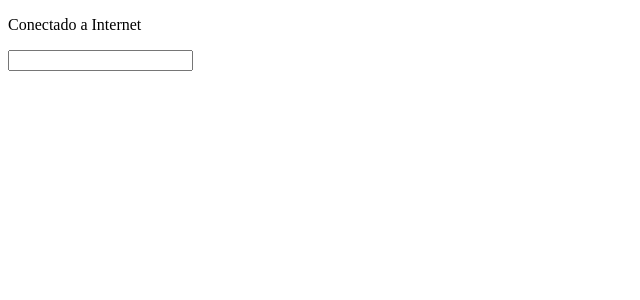
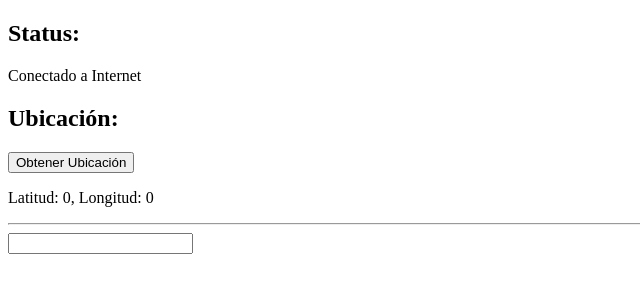
Before and after one commit to carloscdev/vue-pwa-test, a Vue app: page / in a window 1280 px wide. Shown: the top 300 px of the page, without its empty margins (0-640 px from the left). Built offline with nearby package versions, Linux system fonts and the light colour scheme; no server answers.

Commit message:
fix latitude

```diff
--- a/src/App.vue
+++ b/src/App.vue
@@ -1,8 +1,16 @@
 <template>
   <div>
+    <h2>Status: </h2>
     <p v-if="isOnline">Conectado a Internet</p>
     <p v-else>No hay conexión a Internet</p>
   </div>
+  <div>
+    <h2>Ubicación: </h2>
+    <button @click="obtenerUbicacion">Obtener Ubicación</button>
+    <p v-if="isLoading">Calculando ubicación...</p>
+    <p v-if="!isLoading">Latitud: {{ ubicacion.latitude }}, Longitud: {{ ubicacion.longitude }}</p>
+  </div>
+  <hr>
   <router-view/>
 </template>
 
@@ -11,12 +19,37 @@ export default {
   name: 'App',
   data() {
     return {
-      isOnline: navigator.onLine
+      isOnline: navigator.onLine,
+      isLoading: true,
+      ubicacion: {
+        latitude: 0,
+        longitude: 0,
+      },
     }
   },
+  created() {
+    this.obtenerUbicacion();
+  },
   mounted() {
+
     window.addEventListener('online', this.updateConnectionStatus);
     window.addEventListener('offline', this.updateConnectionStatus);
   },
+  methods: {
+    async obtenerUbicacion() {
+      console.log("Obteniendo ubicación ....")
+      this.isLoading = true;
+      await navigator.geolocation.getCurrentPosition(
+        (position) => {
+          console.log("Ubicación obtenida:", position);
+          this.ubicacion = position.coords;
+        },
+        (error) => {
+          console.error("Error al obtener la ubicación:", error);
+        }
+      );
+      this.isLoading = false;
+    },
+  }
 }
 </script>
```
